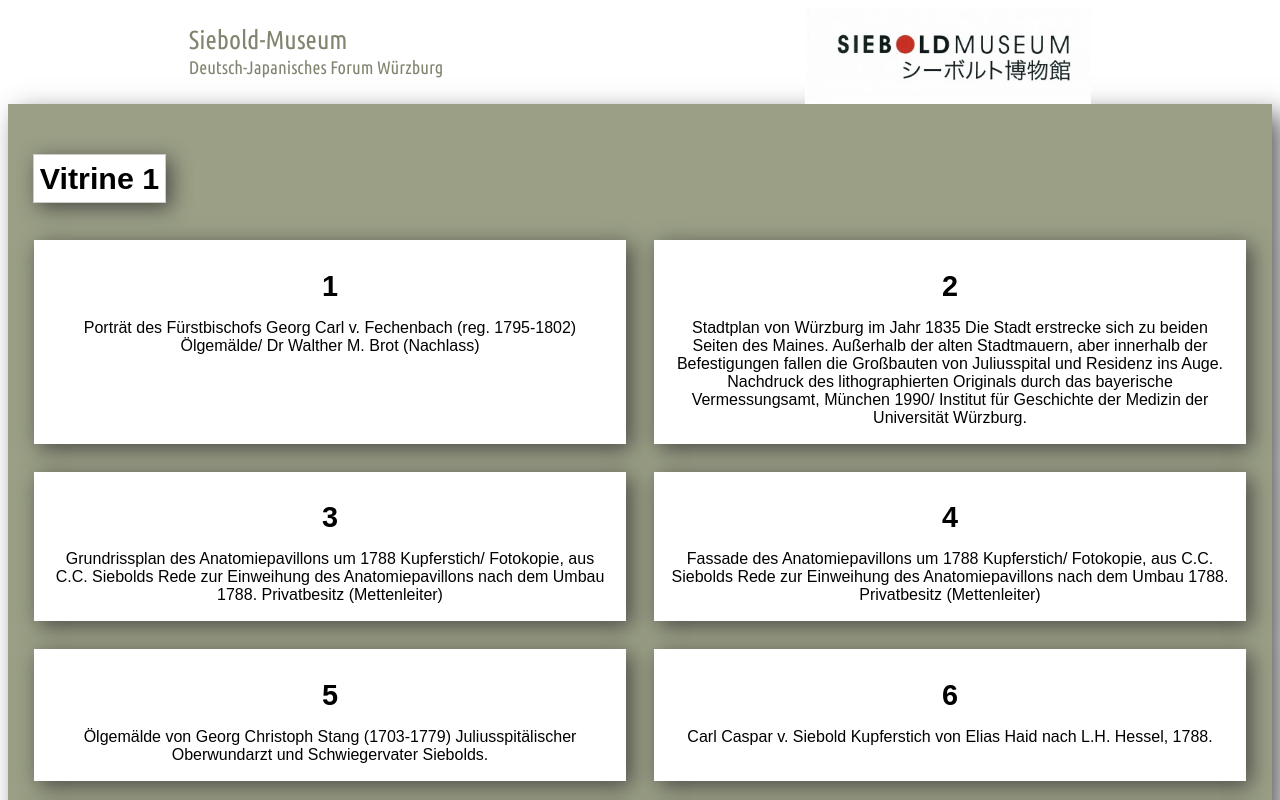
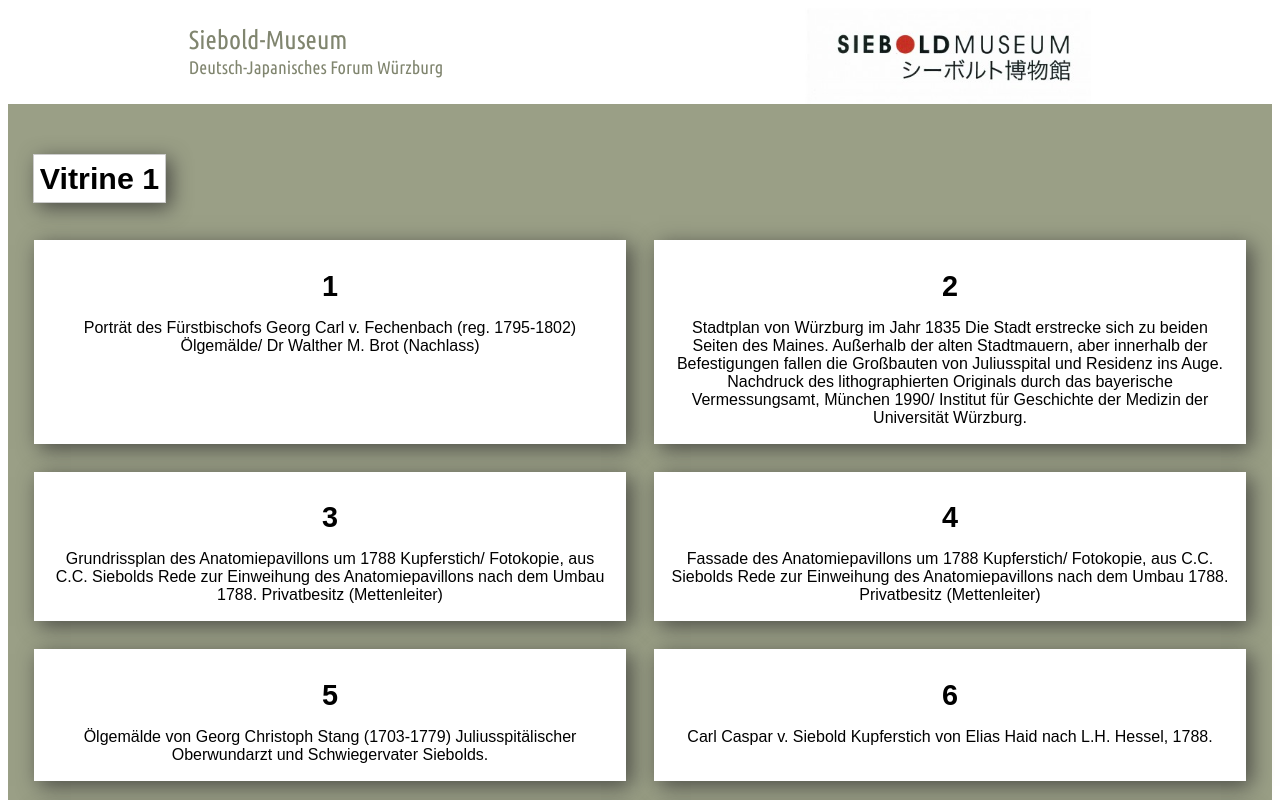
Before and after one commit to ChrissQAng/museum, a Vue app: page / in a window 1280 px wide. Shown: the top 800 px of the page. Built offline with nearby package versions, Linux system fonts and the light colour scheme.

Commit message:
another update

```diff
--- a/src/components/Header.vue
+++ b/src/components/Header.vue
@@ -12,7 +12,7 @@
 </template>
 <style>
 header {
-    min-height: 10vh;
+    min-height: 12vh;
     display: flex;
     flex-direction: row;
 justify-content: space-around;
--- a/src/components/TileGrid.vue
+++ b/src/components/TileGrid.vue
@@ -42,7 +42,6 @@ onMounted(() => {
 <style scoped>
 .tile-grid {
   padding: 20px;
-  box-shadow: 10px 10px 25px 0px rgba(51, 51, 51, 0.77);
 }
 h3 {
   font-size: 1.9rem;
```
Also changed, not shown: public/museumBanner.svg (added), public/museumBanner2.svg (added).
